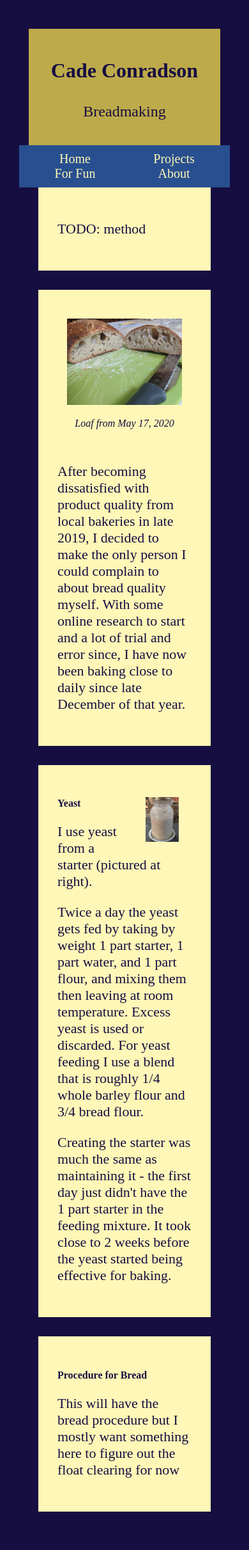
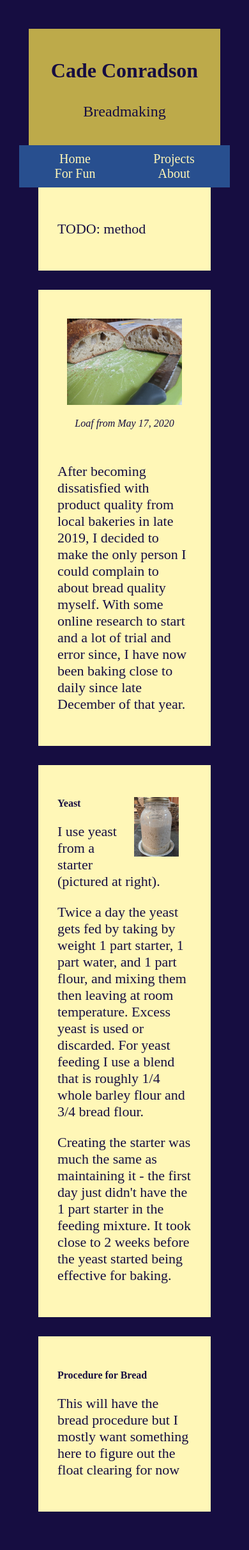
Before and after one commit to cconradson/cconradson.github.io, a Jekyll site: the page built from breadmaking.html, in a window 390 px wide. Shown: the whole page at 64% size. Built offline with Jekyll 4.4.1, drawn with Linux system fonts in a browser that asks for light colours.

Commit message:
larger images on mobile

```diff
--- a/assets/css/main.css
+++ b/assets/css/main.css
@@ -94,6 +94,10 @@ iframe.video {
 
 	img.landscape {
 		width: 100%;
+	}
+
+	img.toright {
+		width: 33.33%;
 	}
 
 	iframe.video {
```
